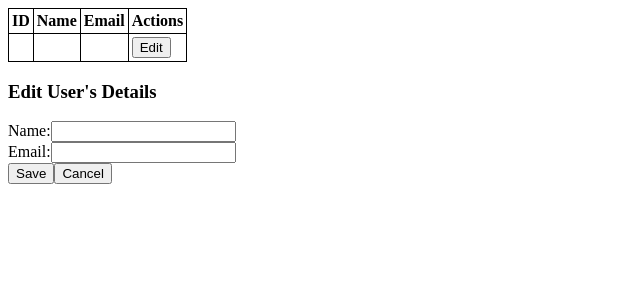
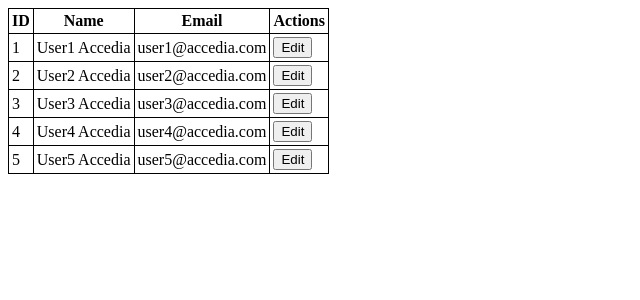
Before and after one commit to Accedia/vuejs-workshop, a Vue app: page / in a window 1280 px wide. Shown: the top 300 px of the page, without its empty margins (0-640 px from the left). Built offline with nearby package versions, Linux system fonts and the light colour scheme.

Commit message:
Add solution

```diff
--- a/src/App.vue
+++ b/src/App.vue
@@ -11,21 +11,24 @@
         </tr>
       </thead>
       <tbody>
-        <!-- Todo - 1: Loop through each user using for key the id of the user (v-for for UserDetails component) -->
-        <!-- Todo - 2: Add the following input bindings to the UserDetails component: id, email, name -->
-        <!--           Hint: use either `v-bind:` or `:` -->
-        <!-- Todo - 7: Add event listener for the `edit` event and pass the recently created function `selectUserForEdit` as reference. -->
-        <!--           Hint: user either `v-on:` or `@` -->
-        <UserDetails />
+        <UserDetails
+          v-for="user in users"
+          :key="user.id"
+          :id="user.id"
+          :name="user.name"
+          :email="user.email"
+          @edit="selectUserForEdit"
+        />
       </tbody>
     </table>
 
-    <!-- Todo - 8: Add the following input bindings to the EditUserForm component: id, email, name -->
-    <!--           Hint: user either `v-bind:` or `:` -->
-    <!-- Todo - 16: Add an `save` event listener passing as reference the `editUserDetails` function -->
-    <!-- Todo - 17: Add an `cancel` event listener passing as reference the `cancelEdit` function -->
     <EditUserForm
-      v-if="selectedUserId !== null"
+      v-if="selectedUserForEdit !== null"
+      :id="selectedUserForEdit.id"
+      :name="selectedUserForEdit.name"
+      :email="selectedUserForEdit.email"
+      @save="editUserDetails"
+      @cancel="cancelEdit"
     />
   </div>
 </template>
@@ -47,19 +50,17 @@ export default class App extends Vue {
   private users: User[] = [];
   private selectedUserForEdit: User | null = null;
 
-  /**
-   * Todo - 0: Use the Vue lifecycle hook `mounted` to initialize the `users` variable
-   *           Use the already imported list
-   */
+  private mounted() {
+    this.users = users;
+  }
 
-  /**
-   * Todo - 6: Create a function `selectUserForEdit`, that will receive the user id as param
-   *    This function should find the user with that id and save it in `this.selectedUserForEdit`
-   *    Hint: Use .find function of ES6
-   */
+  private selectUserForEdit(id: number) {
+    const foundUser = this.users.find((user) => user.id === id);
+    this.selectedUserForEdit = (foundUser) ? foundUser : null;
+  }
 
   private editUserDetails(updatedUser: User) {
-    this.users = this.users.map(user => (user.id === updatedUser.id) ? updatedUser : user);
+    this.users = this.users.map((user) => (user.id === updatedUser.id) ? updatedUser : user);
   }
 
   private cancelEdit() {
--- a/src/components/EditUserForm.vue
+++ b/src/components/EditUserForm.vue
@@ -1,46 +1,58 @@
 <template>
-  <!-- Todo - 13: Use the @submit.prevent binding on the form to pass the recently created `save`
-                  function with the @Emit decorator -->
-  <form>
+  <form @submit.prevent="save">
     <h3>Edit User's Details</h3>
     <div>
       <label>Name:</label>
-      <!-- Todo - 10: Use `v-model` to bind this input to the recently created prop `name`  -->
-      <input type="text" name="name" />
+      <input type="text" name="nameCopy" v-model="editedName" />
     </div>
 
     <div>
       <label>Email:</label>
-      <!-- Todo - 11: Use `v-model` to bind this input to the recently created prop `email`  -->
-      <input type="email" name="email" />
+      <input type="email" name="email" v-model="editedEmail" />
     </div>
 
     <div>
       <button type="submit">Save</button>
-      <!-- Todo - 15: Attach a click event to the button passing a reference to the `cancel` function -->
-      <button type="button">Cancel</button>
+      <button type="button" @click="cancel">Cancel</button>
     </div>
 
   </form>
 </template>
 
 <script lang="ts">
-import { Vue, Component, Prop, Emit } from 'vue-property-decorator';
+import { Vue, Component, Prop, Emit, Watch } from 'vue-property-decorator';
 import { User } from '../data/User';
 
 @Component
 export default class EditUserForm extends Vue {
-  // Todo - 9: Use @Prop to define the input props for this component: id (number), name (string) and email (string)
+  private editedName: string = '';
+  private editedEmail: string = '';
 
-  // Todo - 12: Define a function using the @Emit decorator. The name of the output event should be `save`
-  //            The function's name is up to you. (A good name is `save`)
-  //            The function should create a new User instance with the user id and the edited name and email
-  //            The function should return this User instance
+  @Prop() private readonly id!: number;
+  @Prop() private readonly name!: string;
+  @Prop() private readonly email!: string;
 
-  // Todo - 14: Define a function using the @Emit decorator. The name of the output event should be `cancel`
-  //            The function's name is up to you. (A good name is `cancel`)
-  //            The function should have an empty body,
-  //            because we do not want to pass anything to the parent, just the event
+  @Watch('name', { immediate: true })
+  private nameChanged(newValue: string) {
+    this.editedName = newValue;
+  }
+
+  @Watch('email', { immediate: true })
+  private emailChanged(newValue: string) {
+    this.editedEmail = newValue;
+  }
+
+  @Emit('save')
+  private save(): User {
+    const user: User = new User(this.id, this.editedEmail, this.editedName);
+    this.cancel();
+    return user;
+  }
+
+  @Emit('cancel')
+  private cancel() {
+    return;
+  }
 }
 </script>
 
--- a/src/components/UserDetails.vue
+++ b/src/components/UserDetails.vue
@@ -4,8 +4,7 @@
     <td>{{name}}</td>
     <td>{{email}}</td>
     <td>
-      <!-- Todo - 5: Add a click event listener on the button that will call the `editUser` function -->
-      <button>Edit</button>
+      <button @click="editUser">Edit</button>
     </td>
   </tr>
 </template>
@@ -15,11 +14,14 @@ import { Vue, Component, Prop, Emit } from 'vue-property-decorator';
 
 @Component
 export default class UserDetails extends Vue {
-  // Todo - 3: Use @Prop to define the input props for this component: id (number), name (string) and email (string)
+  @Prop() private id!: number;
+  @Prop() private name!: string;
+  @Prop() private email!: string;
 
-  // Todo - 4: Define a function using the @Emit decorator. The name of the output event should be `edit`
-  //           The function name is up to you. (A good name is `editUser`)
-  //           The function should return the id of the user in order to emit it to the parent component
+  @Emit('edit')
+  private editUser(): number {
+    return this.id;
+  }
 }
 </script>
 
```
